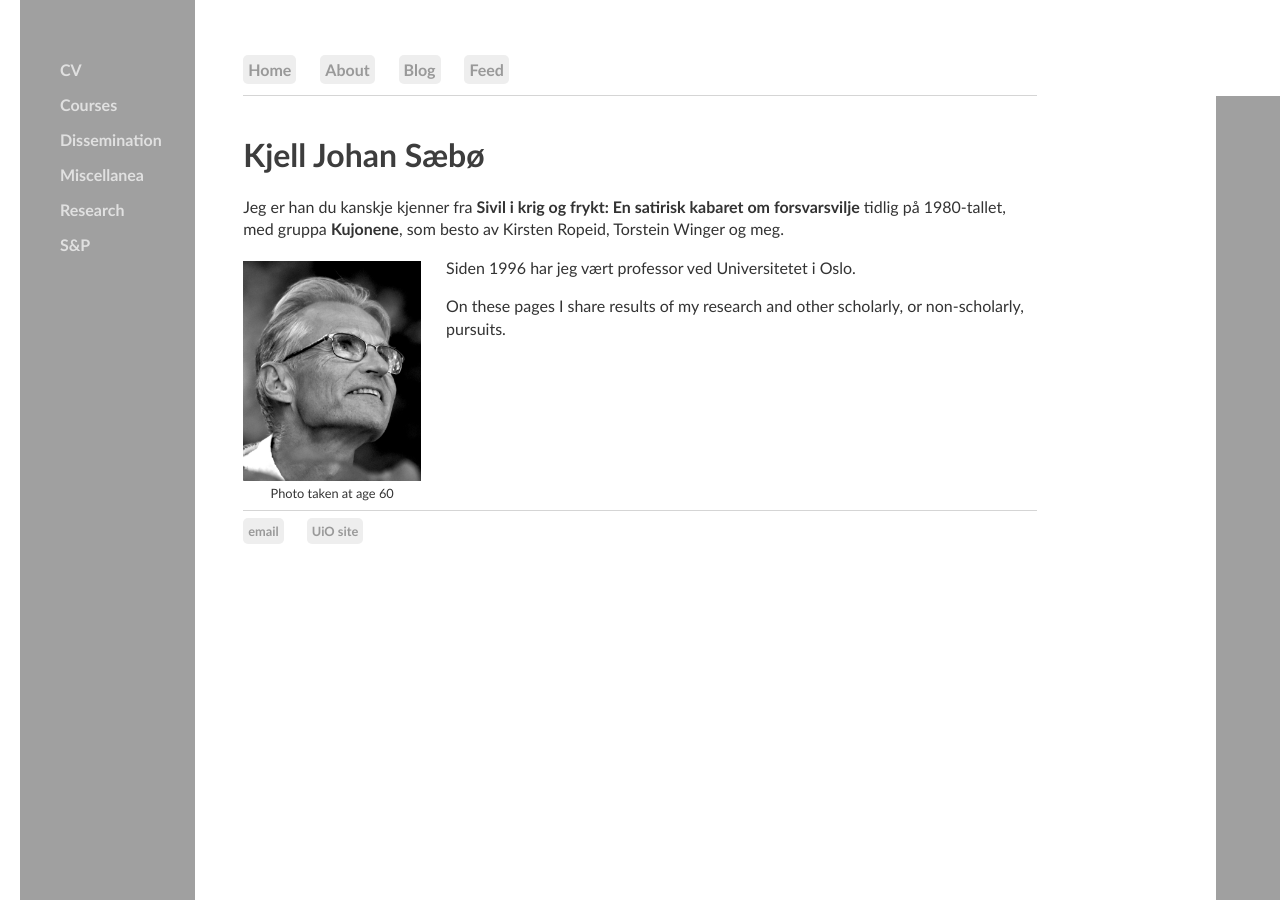
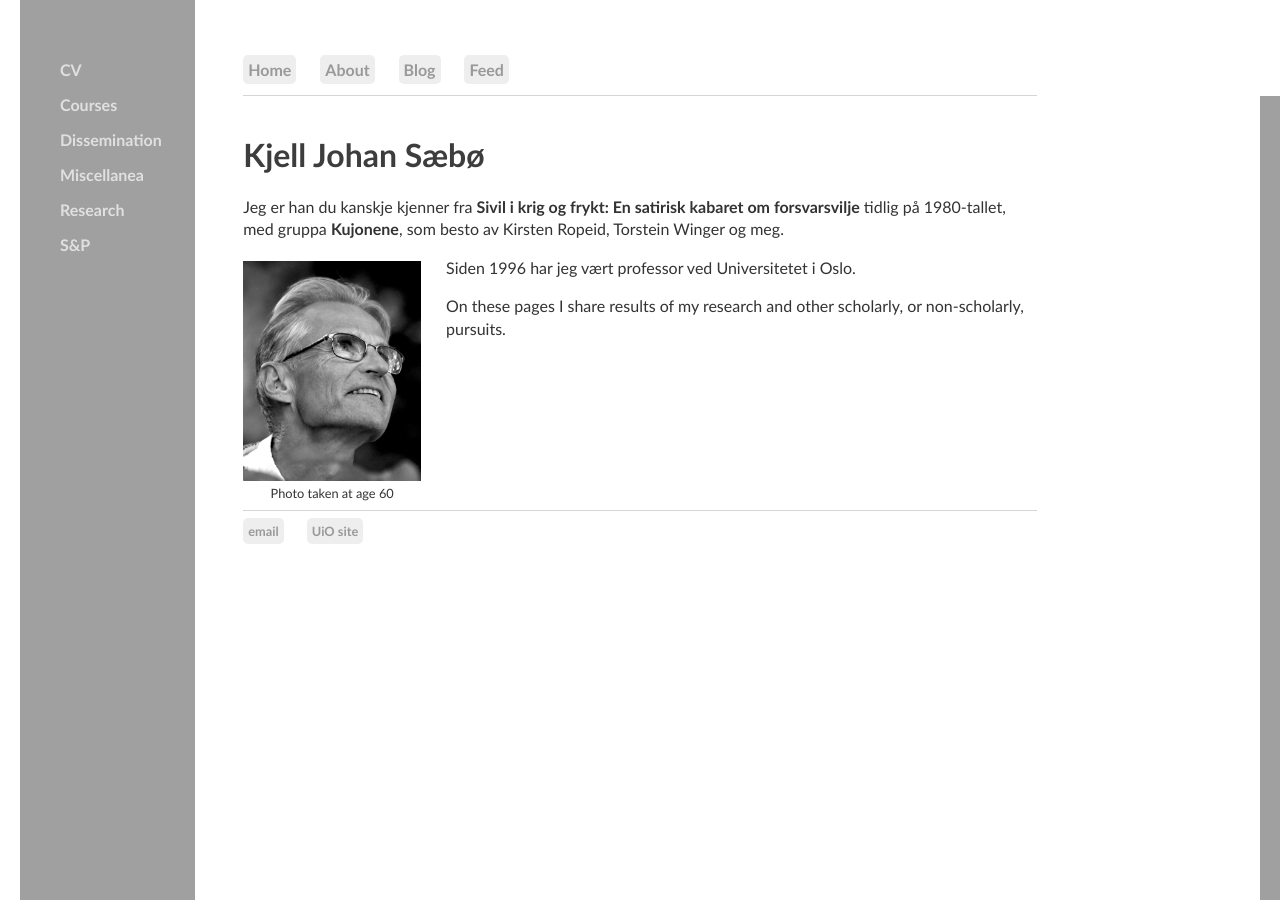
Before and after one commit to kjelljs/kjelljs.github.io, a Jekyll site: the page built from index.html, in a window 1280 px wide. Built offline with Jekyll 4.4.1, drawn with Linux system fonts in a browser that asks for light colours.

Commit message:
Update main.css

```diff
--- a/css/main.css
+++ b/css/main.css
@@ -64,8 +64,7 @@ nav a:hover, footer a:hover {
 
 rightsidebar {
     height: 100%;
-    width: 5%;
-    wdith: 20px;
+    width: 20px;
     right: 0;
     background-color: #a0a0a0;
     position: fixed;
```
